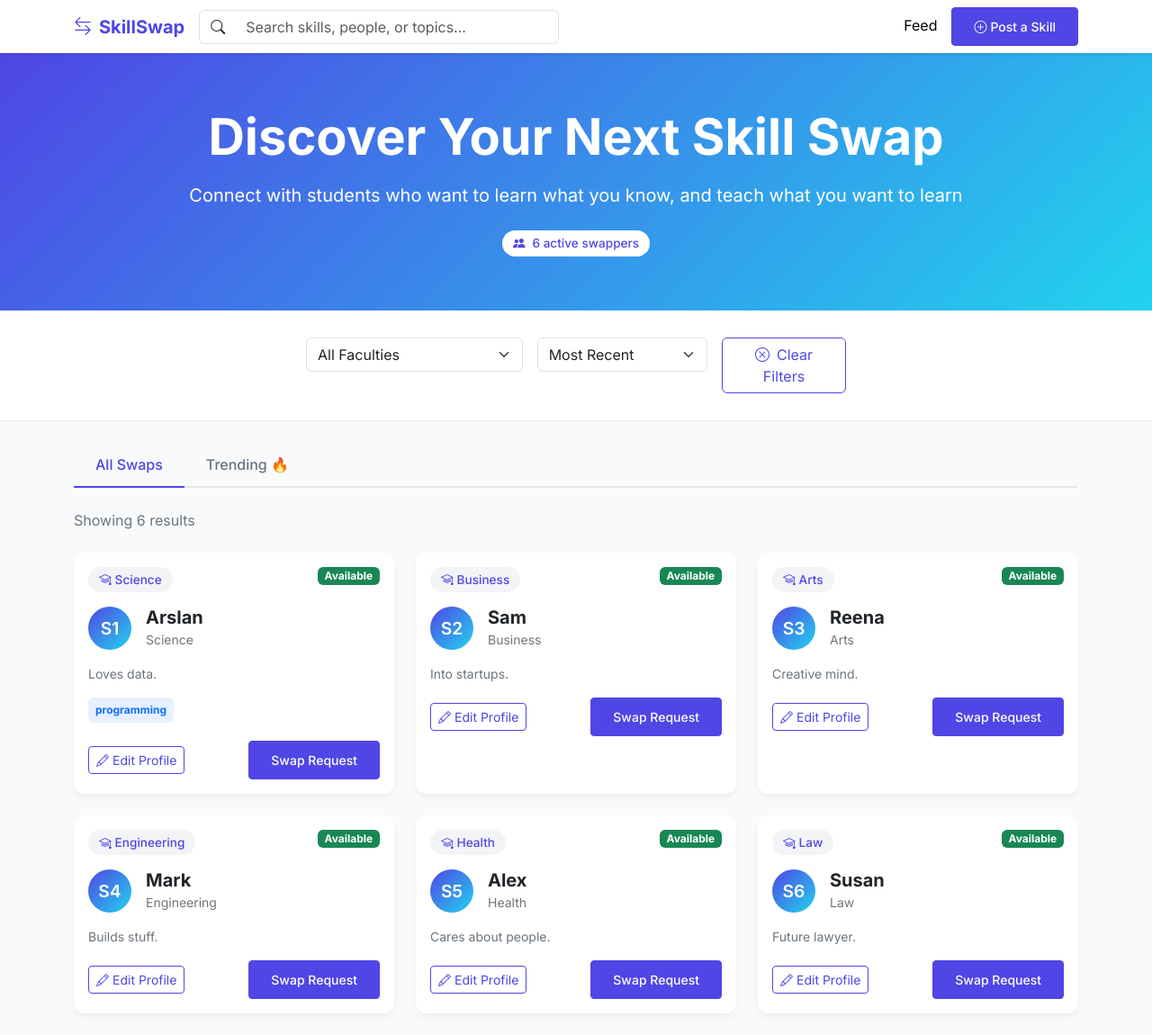
After one commit to reenaleilax/MMU-Skillswap, a Flask app: page /search in a window 1280 px wide. The commit adds this page. Shown: the whole page at 90% size. Run offline with Flask 3, Linux system fonts and the light colour scheme.

Commit message:
Add Post a Skill, profile editing, search

```diff
--- a/app.py
+++ b/app.py
@@ -1,5 +1,6 @@
 from flask import Flask, request, render_template, redirect, url_for
 from flask_sqlalchemy import SQLAlchemy
+from enum import Enum
 
 app = Flask(__name__)
 
@@ -8,42 +9,113 @@ app.config["SQLALCHEMY_TRACK_MODIFICATIONS"] = False
 
 db = SQLAlchemy(app)
 
-# MODELS
+
+class SkillCategory(Enum):
+    TECHNICAL = "Technical"
+    CREATIVE = "Creative"
+    ACADEMIC = "Academic"
+
+
+user_skills = db.Table(
+    "user_skills",
+    db.Column("user_id", db.Integer, db.ForeignKey("user.id"), primary_key=True),
+    db.Column("skill_id", db.Integer, db.ForeignKey("skill.id"), primary_key=True),
+)
+
 
 class User(db.Model):
     id = db.Column(db.Integer, primary_key=True)
+    name = db.Column(db.String(120))
     email = db.Column(db.String(120), unique=True, nullable=False)
     faculty = db.Column(db.String(120))
     bio = db.Column(db.Text)
-    skills = db.relationship("Skill", backref="user", lazy=True)
+    skills = db.relationship(
+        "Skill",
+        secondary=user_skills,
+        backref=db.backref("users", lazy="dynamic"),
+        lazy="dynamic",
+    )
+
 
 class Skill(db.Model):
     id = db.Column(db.Integer, primary_key=True)
     name = db.Column(db.String(120), nullable=False)
-    user_id = db.Column(db.Integer, db.ForeignKey("user.id"), nullable=False)
+    category = db.Column(db.String(50), nullable=False, default=SkillCategory.TECHNICAL.value)
 
-# ROUTE
+
+@app.route("/")
+def home():
+    return redirect(url_for("dashboard"))
+
+
+@app.route("/dashboard")
+def dashboard():
+    users = User.query.all()
+    return render_template("dashboard.html", users=users)
+
 
 @app.route("/profile/<int:user_id>/edit", methods=["GET", "POST"])
 def edit_profile(user_id):
     user = User.query.get_or_404(user_id)
+    if request.method == "POST":
+        user.name = request.form.get("name", "")
+        user.faculty = request.form.get("faculty", "")
+        user.bio = request.form.get("bio", "")
 
-    if request.method == "POST":
-        user.faculty = request.form["faculty"]
-        user.bio = request.form["bio"]
+        # clear existing skills first
+        for skill in user.skills.all():
+            user.skills.remove(skill)
 
-        skills_text = request.form["skills"]
-        names = [s.strip() for s in skills_text.split(",") if s.strip()]
-
-        Skill.query.filter_by(user_id=user.id).delete()
-
-        for name in names:
-            db.session.add(Skill(name=name, user=user))
+        skill_names = [s.strip() for s in request.form.get("skills", "").split(",") if s.strip()]
+        for skill_name in skill_names:
+            skill = Skill.query.filter_by(name=skill_name).first()
+            if not skill:
+                skill = Skill(name=skill_name, category="Technical")
+                db.session.add(skill)
+                db.session.flush()
+            user.skills.append(skill)
 
         db.session.commit()
-        return redirect(url_for("edit_profile", user_id=user.id))
+        return redirect(url_for("dashboard"))
 
     return render_template("profile_edit.html", user=user)
 
+@app.route("/search")
+def search():
+    keyword = request.args.get("q", "").strip()
+    if keyword:
+        users = User.query.join(User.skills).filter(
+            Skill.name.ilike(f"%{keyword}%") |
+            User.name.ilike(f"%{keyword}%") |
+            User.faculty.ilike(f"%{keyword}%") |
+            User.bio.ilike(f"%{keyword}%")
+        ).distinct().all()
+    else:
+        users = User.query.all()
+    return render_template("dashboard.html", users=users, keyword=keyword)
+
+@app.route("/skill/add", methods=["GET", "POST"])
+def add_skill():
+    if request.method == "POST":
+        user_id = request.form.get("user_id")
+        skill_name = request.form.get("skill_name", "").strip()
+        category = request.form.get("category", SkillCategory.TECHNICAL.value)
+
+        if skill_name and user_id:
+            user = User.query.get_or_404(user_id)
+            skill = Skill.query.filter_by(name=skill_name).first()
+            if not skill:
+                skill = Skill(name=skill_name, category=category)
+                db.session.add(skill)
+                db.session.flush()
+            if skill not in user.skills.all():
+                user.skills.append(skill)
+            db.session.commit()
+
+        return redirect(url_for("dashboard"))
+
+    users = User.query.all()
+    return render_template("add_skill.html", users=users, categories=SkillCategory)
+
 if __name__ == "__main__":
     app.run(debug=True)
--- /dev/null
+++ b/templates/dashboard.html
@@ -0,0 +1,250 @@
+<!DOCTYPE html>
+<html lang="en">
+<head>
+    <meta charset="UTF-8">
+    <meta name="viewport" content="width=device-width, initial-scale=1.0">
+    <title>SkillSwap - Main Feed & Search</title>
+    <link href="https://cdn.jsdelivr.net/npm/bootstrap@5.3.2/dist/css/bootstrap.min.css" rel="stylesheet">
+    <link rel="stylesheet" href="https://cdn.jsdelivr.net/npm/bootstrap-icons@1.11.3/font/bootstrap-icons.min.css">
+    <link href="https://fonts.googleapis.com/css2?family=Inter:wght@400;500;600;700&display=swap" rel="stylesheet">
+    <script src="https://code.jquery.com/jquery-3.6.0.min.js"></script>
+    <style>
+        body { font-family: 'Inter', sans-serif; background-color: #F9FAFB; color: #111827; }
+        .navbar { background-color: white; box-shadow: 0 2px 4px rgba(0,0,0,0.1); }
+        .hero-section { background: linear-gradient(135deg, #4F46E5 0%, #22D3EE 100%); color: white; padding: 60px 0; }
+        .skill-card { transition: transform 0.2s, box-shadow 0.2s; border: none; border-radius: 12px; overflow: hidden; box-shadow: 0 4px 6px rgba(0,0,0,0.05); height: 100%; }
+        .skill-card:hover { transform: translateY(-4px); box-shadow: 0 12px 24px rgba(79, 70, 229, 0.15); }
+        .category-badge { background-color: #F3F4F6; color: #4F46E5; padding: 4px 12px; border-radius: 20px; font-size: 0.85rem; font-weight: 500; }
+        .btn-primary { background-color: #4F46E5; border-color: #4F46E5; padding: 10px 24px; font-weight: 500; }
+        .btn-primary:hover { background-color: #4338CA; border-color: #4338CA; }
+        .btn-outline-primary { color: #4F46E5; border-color: #4F46E5; }
+        .avatar { width: 48px; height: 48px; border-radius: 50%; background: linear-gradient(135deg, #4F46E5 0%, #22D3EE 100%); color: white; display: flex; align-items: center; justify-content: center; font-weight: 600; font-size: 1.2rem; }
+        .search-section { background-color: white; padding: 30px 0; border-bottom: 1px solid #E5E7EB; }
+        .search-container { max-width: 600px; margin: 0 auto; }
+        .feed-tabs { border-bottom: 2px solid #E5E7EB; margin-bottom: 24px; }
+        .feed-tab { padding: 12px 24px; font-weight: 500; color: #6B7280; cursor: pointer; border-bottom: 2px solid transparent; margin-bottom: -2px; }
+        .feed-tab.active { color: #4F46E5; border-bottom-color: #4F46E5; }
+        .stats-badge { background-color: #EEF2FF; color: #4F46E5; padding: 4px 12px; border-radius: 20px; font-size: 0.85rem; font-weight: 500; }
+        .no-results { text-align: center; padding: 60px 20px; background-color: white; border-radius: 12px; margin: 20px 0; }
+    </style>
+</head>
+<body>
+
+<!-- Navigation Bar -->
+<nav class="navbar navbar-expand-lg">
+    <div class="container">
+        <a class="navbar-brand fw-bold" href="#" style="color: #4F46E5;">
+            <i class="bi bi-arrow-left-right me-2"></i>SkillSwap
+        </a>
+        <form class="d-flex mx-auto order-lg-1 order-2" role="search" style="max-width: 400px; width: 100%;" id="globalSearchForm">
+            <div class="input-group">
+                <span class="input-group-text bg-white border-end-0"><i class="bi bi-search"></i></span>
+                <input class="form-control border-start-0" type="search" placeholder="Search skills, people, or topics..." id="globalSearchInput">
+            </div>
+        </form>
+        <button class="navbar-toggler order-1" type="button" data-bs-toggle="collapse" data-bs-target="#navbarNav">
+            <span class="navbar-toggler-icon"></span>
+        </button>
+        <div class="collapse navbar-collapse order-lg-2 order-3" id="navbarNav">
+            <ul class="navbar-nav ms-auto">
+    <li class="nav-item"><a class="nav-link active" href="/dashboard">Feed</a></li>
+    <li class="nav-item ms-lg-2">
+        <a class="btn btn-primary btn-sm" href="/skill/add">
+            <i class="bi bi-plus-circle me-1"></i>Post a Skill
+        </a>
+    </li>
+</ul>
+
+        </div>
+    </div>
+</nav>
+
+<!-- Hero Section -->
+<section class="hero-section">
+    <div class="container text-center">
+        <h1 class="display-4 fw-bold mb-3">Discover Your Next Skill Swap</h1>
+        <p class="lead mb-4">Connect with students who want to learn what you know, and teach what you want to learn</p>
+        <div class="d-flex justify-content-center gap-3">
+            <span class="stats-badge bg-white"><i class="bi bi-people-fill me-2"></i>{{ users|length }} active swappers</span>
+        </div>
+    </div>
+</section>
+
+<!-- Search & Filter Section -->
+<section class="search-section">
+    <div class="container">
+        <div class="search-container">
+            <div class="row g-3">
+                <div class="col-md-5">
+                    <select class="form-select" id="categoryFilter">
+                        <option value="all">All Faculties</option>
+                        {% set faculties = users | map(attribute='faculty') | select | unique | list %}
+                        {% for faculty in faculties %}
+                            <option value="{{ faculty | lower }}">{{ faculty }}</option>
+                        {% endfor %}
+                    </select>
+                </div>
+                <div class="col-md-4">
+                    <select class="form-select" id="sortFilter">
+                        <option value="recent">Most Recent</option>
+                        <option value="popular">Most Popular</option>
+                    </select>
+                </div>
+                <div class="col-md-3">
+                    <button class="btn btn-outline-primary w-100" id="clearFilters">
+                        <i class="bi bi-x-circle me-2"></i>Clear Filters
+                    </button>
+                </div>
+            </div>
+        </div>
+    </div>
+</section>
+
+<!-- Main Feed -->
+<section class="py-4">
+    <div class="container">
+        <div class="feed-tabs d-flex">
+            <div class="feed-tab active" data-tab="all">All Swaps</div>
+            <div class="feed-tab" data-tab="trending">Trending 🔥</div>
+        </div>
+
+        <div class="d-flex justify-content-between align-items-center mb-4">
+            <span class="text-secondary" id="resultsCount">Showing {{ users|length }} results</span>
+            <div id="activeFilters" class="d-flex gap-2"></div>
+        </div>
+
+        <!-- Skills Grid - populated from database -->
+        <div class="row g-4" id="skillsFeed">
+
+            {% for user in users %}
+            {% set initials = user.email[:2].upper() %}
+            {% set skill_names = user.skills | map(attribute='name') | join(' ') | lower %}
+            <div class="col-lg-4 col-md-6 skill-item"
+                 data-category="{{ user.faculty | lower if user.faculty else 'other' }}"
+                 data-name="{{ user.email | lower }}"
+                 data-skills="{{ skill_names }}">
+                <div class="card skill-card">
+                    <div class="card-body">
+                        <div class="d-flex justify-content-between align-items-start mb-3">
+                            <span class="category-badge">
+                                <i class="bi bi-mortarboard me-1"></i>{{ user.faculty or 'No Faculty' }}
+                            </span>
+                            <span class="badge bg-success">Available</span>
+                        </div>
+                        <div class="d-flex align-items-center mb-3">
+                            <div class="avatar me-3">{{ initials }}</div>
+                            <div>
+    <h5 class="fw-bold mb-0">{{ user.name or user.email.split('@')[0] }}</h5>
+    <small class="text-secondary">{{ user.faculty or 'MMU Student' }}</small>
+</div>
+
+                        </div>
+                        <p class="text-secondary small mb-3">{{ user.bio or 'No bio yet.' }}</p>
+                        <div class="mb-3">
+                            {% if user.skills %}
+                                {% for skill in user.skills %}
+                                    <span class="badge bg-primary bg-opacity-10 text-primary me-1 mb-1 p-2">
+                                        {{ skill.name }}
+                                    </span>
+                                {% endfor %}
+                            {% else %}
+                                <span class="text-secondary small">No skills listed yet.</span>
+                            {% endif %}
+                        </div>
+                        <div class="d-flex justify-content-between align-items-center">
+                            <a href="/profile/{{ user.id }}/edit" class="btn btn-outline-primary btn-sm">
+                                <i class="bi bi-pencil me-1"></i>Edit Profile
+                            </a>
+                            <button class="btn btn-primary btn-sm">Swap Request</button>
+                        </div>
+                    </div>
+                </div>
+            </div>
+            {% else %}
+            <div class="col-12">
+                <div class="no-results">
+                    <i class="bi bi-people fs-1 text-secondary mb-3"></i>
+                    <h4>No users yet</h4>
+                    <p class="text-secondary">Run seed.py to add test users</p>
+                </div>
+            </div>
+            {% endfor %}
+
+        </div>
+    </div>
+</section>
+
+<!-- Search/Filter JS -->
+<script>
+$(document).ready(function() {
+    $("#globalSearchInput, #categoryFilter").on("keyup change", function() {
+        filterSkills();
+    });
+
+    $("#clearFilters").click(function() {
+        $("#globalSearchInput").val("");
+        $("#categoryFilter").val("all");
+        filterSkills();
+    });
+
+    function filterSkills() {
+        var searchValue = $("#globalSearchInput").val().toLowerCase();
+        var categoryValue = $("#categoryFilter").val();
+        var visibleCount = 0;
+
+        $(".skill-item").each(function() {
+            var card = $(this);
+            var cardText = card.text().toLowerCase();
+            var cardCategory = card.data("category");
+            var cardSkills = card.data("skills") ? card.data("skills").toLowerCase() : "";
+
+            var matchesSearch = searchValue === "" ||
+                                cardText.indexOf(searchValue) > -1 ||
+                                cardSkills.indexOf(searchValue) > -1;
+
+            var matchesCategory = categoryValue === "all" ||
+                                  cardCategory.indexOf(categoryValue) > -1;
+
+            if (matchesSearch && matchesCategory) {
+                card.show();
+                visibleCount++;
+            } else {
+                card.hide();
+            }
+        });
+
+        $("#resultsCount").text("Showing " + visibleCount + " results");
+
+        if (visibleCount === 0) {
+            if ($("#noResultsMsg").length === 0) {
+                $("#skillsFeed").append(`
+                    <div class="col-12" id="noResultsMsg">
+                        <div class="no-results">
+                            <i class="bi bi-search fs-1 text-secondary mb-3"></i>
+                            <h4>No skills found</h4>
+                            <p class="text-secondary">Try adjusting your search or filters</p>
+                            <button class="btn btn-primary mt-3" id="resetFromNoResults">
+                                <i class="bi bi-arrow-counterclockwise me-2"></i>Reset Filters
+                            </button>
+                        </div>
+                    </div>
+                `);
+                $("#resetFromNoResults").click(function() {
+                    $("#globalSearchInput").val("");
+                    $("#categoryFilter").val("all");
+                    filterSkills();
+                    $(this).closest("#noResultsMsg").remove();
+                });
+            }
+        } else {
+            $("#noResultsMsg").remove();
+        }
+    }
+
+    filterSkills();
+});
+</script>
+
+<script src="https://cdn.jsdelivr.net/npm/bootstrap@5.3.2/dist/js/bootstrap.bundle.min.js"></script>
+</body>
+</html>
```
Also changed, not shown: templates/add_skill.html (added, +80 -0 lines), templates/profile_edit.html (+82 -15 lines), instance/skillswap.db.
